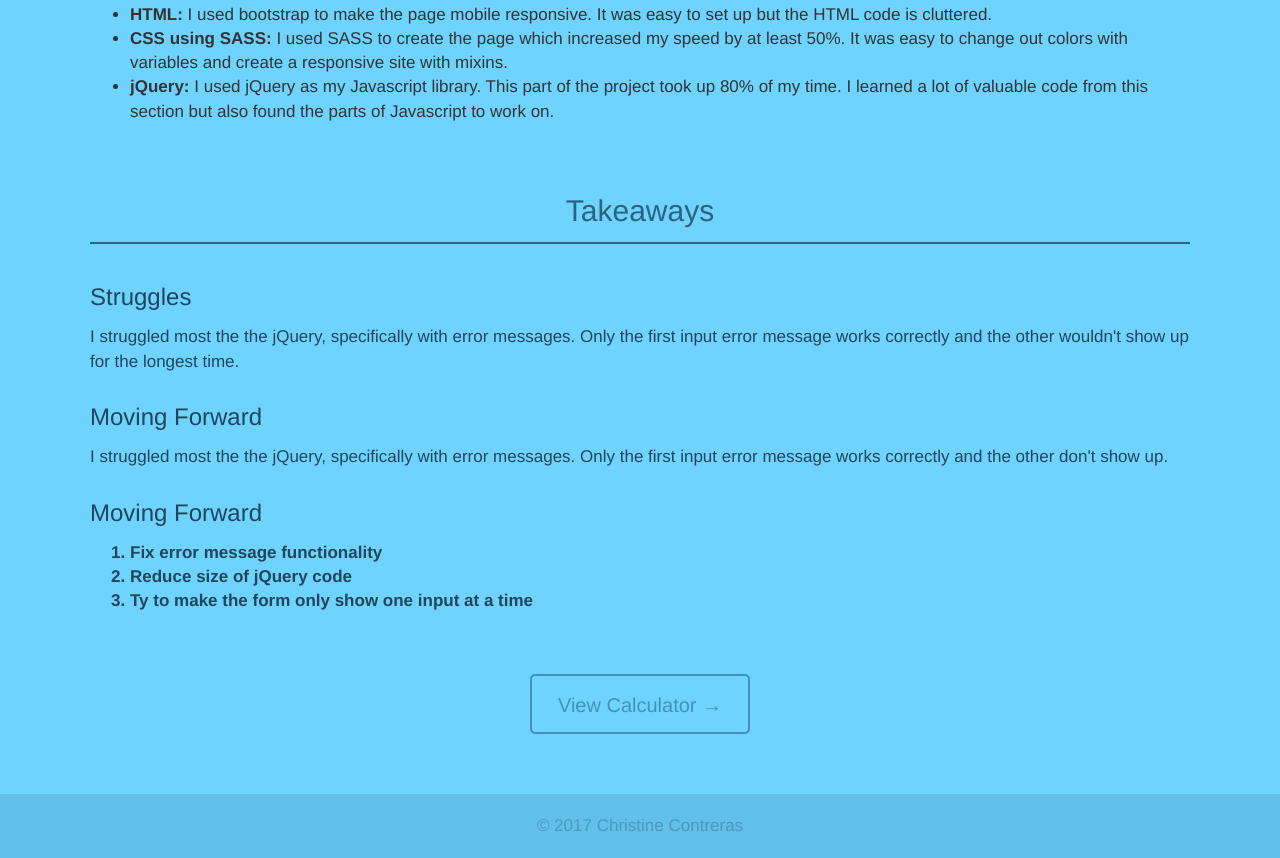
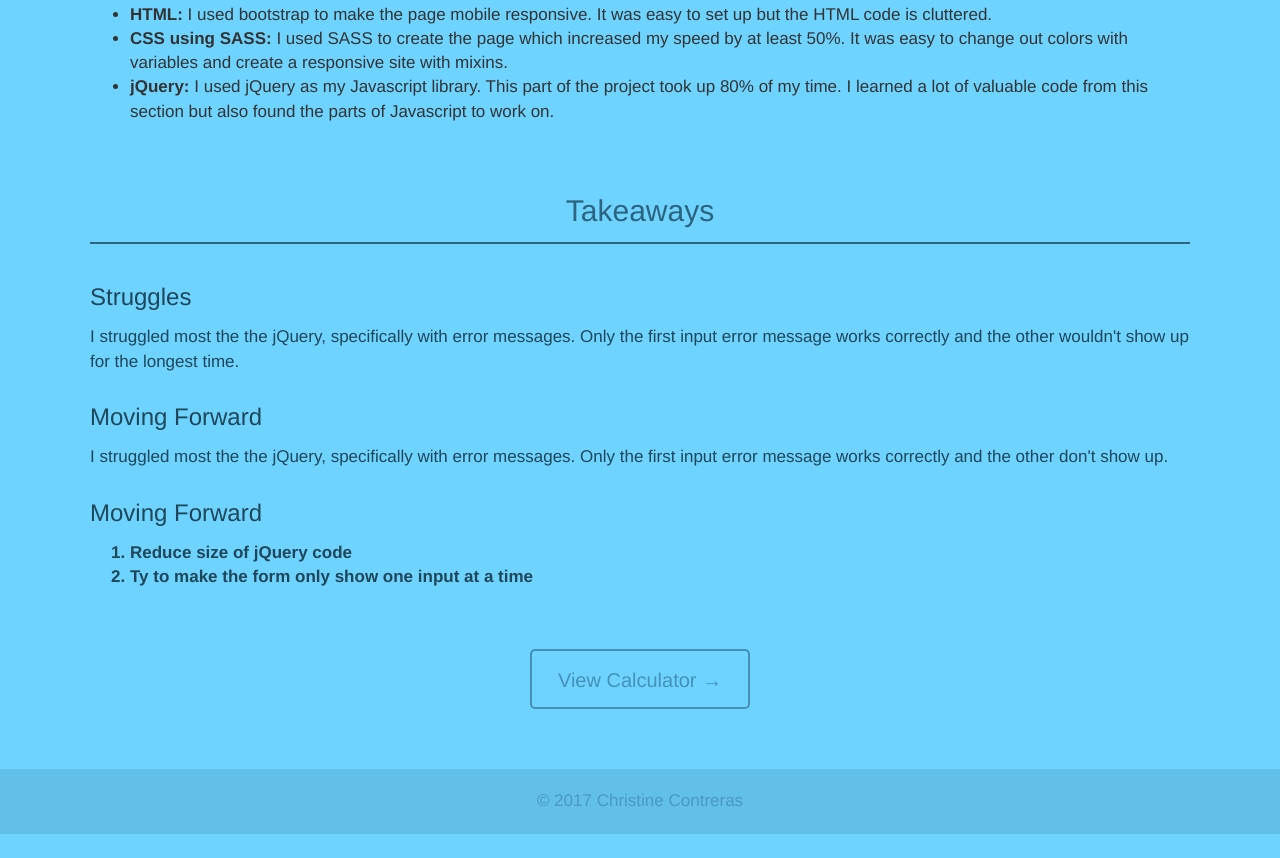
Before and after one commit to christinecontreras/christinecontreras.github.io, a plain HTML site: page artifical-turf/index.html in a window 1280 px wide. Shown: the part 1145-2003 px from the top of the page. After the commit the page ends 1979 px from the top, so only its background shows below. Drawn offline with nearby package versions, Linux system fonts and the light colour scheme.

Commit message:
fixed error functionality

```diff
--- a/artifical-turf/index.html
+++ b/artifical-turf/index.html
@@ -104,7 +104,6 @@
             </p>
             <h3>Moving Forward</h3>
             <ol>
-                   <li>Fix error message functionality</li>
                    <li>Reduce size of jQuery code</li>
                    <li>Ty to make the form only show one input at a time</li>
                </ol>
```
